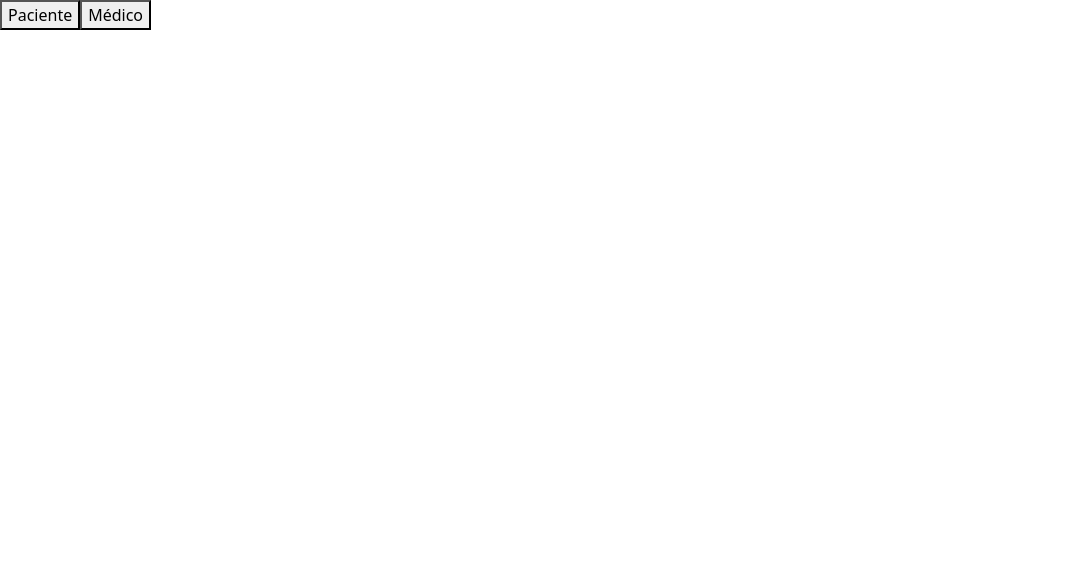
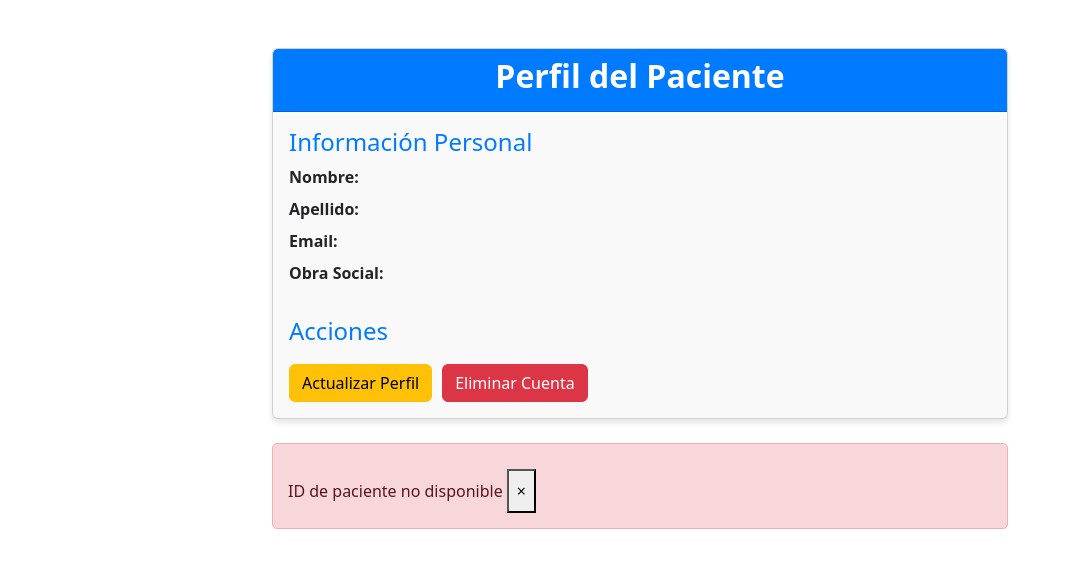
Before and after one commit to EmilioZallocco1/frontend-turnos-2, an Angular app: page /perfil in a window 1280 px wide. Before the commit this address led to /. Shown: the top 568 px of the page, without its empty margins (0-1071 px from the left). Built offline with nearby package versions, Linux system fonts and the light colour scheme.

Commit message:
agregue perfil

```diff
--- a/src/app/app-routing.module.ts
+++ b/src/app/app-routing.module.ts
@@ -6,6 +6,7 @@ import { RegistroComponent } from './registro/registro.component'; // Corrige la
 import { SelectorComponent } from './selector/selector.component';
 import { TurnoFormComponent } from './turno-form/turno-form.component';
 import {ListaTurnosComponent  } from './lista-turnos/lista-turnos.component';
+import { PerfilComponent } from './perfil/perfil.component';
 
 const routes: Routes = [
   { path: '', component: SelectorComponent },
@@ -15,6 +16,7 @@ const routes: Routes = [
   { path: 'registro', component: RegistroComponent },
   { path: 'turno-form', component: TurnoFormComponent },
   { path: 'listaTurnos', component:ListaTurnosComponent  },
+  { path: 'perfil', component: PerfilComponent },
   { path: '**', redirectTo: '' } // Ruta por defecto
 ];
 
--- a/src/app/app.module.ts
+++ b/src/app/app.module.ts
@@ -11,6 +11,7 @@ import { RegistroComponent } from './registro/registro.component';
 import { SelectorComponent } from './selector/selector.component';
 import { TurnoFormComponent } from './turno-form/turno-form.component';
 import { ListaTurnosComponent } from './lista-turnos/lista-turnos.component';
+import { PerfilComponent } from './perfil/perfil.component';
 
 
 @NgModule({
@@ -22,6 +23,7 @@ import { ListaTurnosComponent } from './lista-turnos/lista-turnos.component';
     SelectorComponent,
     TurnoFormComponent,
     ListaTurnosComponent,
+    PerfilComponent,
 
   ],
   imports: [
--- a/src/app/home/home.component.ts
+++ b/src/app/home/home.component.ts
@@ -28,6 +28,6 @@ export class HomeComponent implements OnInit {
   }
 
   verPerfil() {
-    // Implementa la lógica para ver el perfil
+    this.router.navigate(['/perfil']);
   }
 }
--- a/src/app/lista-turnos/lista-turnos.component.html
+++ b/src/app/lista-turnos/lista-turnos.component.html
@@ -1,33 +1,39 @@
-<div class="container mt-5">
+
+
+
+
+
+
+
+
+  <div class="container mt-5">
     <h2>Mis Turnos</h2>
+
+    <!-- Mensaje de éxito -->
+    <div *ngIf="successMessage" class="alert alert-success" role="alert">
+      {{ successMessage }}
+    </div>
+
+    <!-- Mensaje de error -->
+    <div *ngIf="error" class="alert alert-danger" role="alert">
+      {{ error }}
+    </div>
+
     <div *ngIf="turnos && turnos.length > 0; else noTurnos">
       <ul class="list-group">
         <li *ngFor="let turno of turnos" class="list-group-item">
-          <div>
-            <strong>ID:</strong> {{ turno.id }}
-          </div>
-          <div>
-            <strong>Fecha:</strong> {{ turno.fecha | date:'shortDate' }}
-          </div>
-          <div>
-            <strong>Hora:</strong> {{ turno.hora }}
-          </div>
-          <div>
-            <strong>Estado:</strong> {{ turno.estado }}
-          </div>
-          <div>
-            <strong>Descripción:</strong> {{ turno.descripcion }}
-          </div>
-          <div>
-            <strong>Médico:</strong> {{ turno.medico.nombre }} {{ turno.medico.apellido }}
-          </div>
-          <div>
-            <strong>Paciente:</strong> {{ turno.paciente.nombre }} {{ turno.paciente.apellido }}
-          </div>
+          <div><strong>ID:</strong> {{ turno.id }}</div>
+          <div><strong>Fecha:</strong> {{ turno.fecha | date:'shortDate' }}</div>
+          <div><strong>Hora:</strong> {{ turno.hora }}</div>
+          <div><strong>Estado:</strong> {{ turno.estado }}</div>
+          <div><strong>Descripción:</strong> {{ turno.descripcion }}</div>
+          <div><strong>Médico:</strong> {{ turno.medico.nombre }}</div>
+          <div><strong>Paciente:</strong> {{ turno.paciente.nombre }}</div>
 
-          <!-- Botones para eliminar o actualizar -->
+          <!-- Botón Eliminar -->
           <button class="btn btn-warning">Editar</button>
-          <button class="btn btn-danger">Eliminar</button>
+          <button class="btn btn-danger" (click)="eliminarTurno(turno.id)">Eliminar</button>
+
         </li>
       </ul>
     </div>
--- a/src/app/lista-turnos/lista-turnos.component.ts
+++ b/src/app/lista-turnos/lista-turnos.component.ts
@@ -10,6 +10,7 @@ import { AuthService } from '../auth.service'; // Asegúrate de importar el serv
 export class ListaTurnosComponent implements OnInit {
   turnos: any[] = [];  // Array para almacenar los turnos obtenidos
   error: string | null = null;
+  successMessage: string | null = null; // Variable para el mensaje de éxito
 
   constructor(private turnoService: TurnoService, private authService: AuthService) {}
 
@@ -28,4 +29,35 @@ export class ListaTurnosComponent implements OnInit {
       }
     );
   }
+
+    // Método para eliminar un turno
+    eliminarTurno(turnoId: number) {
+      console.log(`Intentando eliminar turno con ID: ${turnoId}`); // Asegúrate de que la función es llamada
+
+      // Llamada al servicio para eliminar el turno
+      this.turnoService.eliminarTurno(turnoId).subscribe(
+        () => {
+          console.log('Recibido el éxito de la API para eliminar el turno'); // Verifica que la respuesta de la API ha llegado correctamente
+
+          // Filtrar el turno eliminado de la lista
+          this.turnos = this.turnos.filter(turno => turno.id !== turnoId);
+
+          // Mostrar el mensaje de éxito
+          this.successMessage = `Turno con ID ${turnoId} eliminado con éxito`;
+          console.log(`Turno con ID ${turnoId} eliminado con éxito`); // Verifica que este log es alcanzado
+
+          // Limpiar el mensaje después de 3 segundos
+          setTimeout(() => {
+            this.successMessage = null;
+          }, 3000);
+        },
+        error => {
+          this.error = 'Error al eliminar el turno';
+          console.error('Error al eliminar el turno en el componente:', error);
+        }
+      );
+    }
+
+
+
 }
--- /dev/null
+++ b/src/app/paciente.service.ts
@@ -0,0 +1,58 @@
+// paciente.service.ts
+import { Injectable } from '@angular/core';
+import { HttpClient, HttpHeaders } from '@angular/common/http';
+import { Observable, throwError } from 'rxjs';
+import { catchError } from 'rxjs/operators';
+import { AuthService } from './auth.service';
+import { tap } from 'rxjs/operators';
+
+@Injectable({
+  providedIn: 'root'
+})
+export class PacienteService {
+  private apiUrl = 'http://localhost:3000/api/pacientes';
+
+  constructor(private http: HttpClient, private authService: AuthService) {}
+
+  // Método para obtener los datos de un paciente autenticado
+  getPacienteData(): Observable<any> {
+    const pacienteId = this.authService.getPacienteId(); // Obtiene el ID del paciente desde AuthService
+    console.log('Paciente ID en Servicio:', pacienteId);  // Verifica el pacienteId aquí
+
+
+    if (!pacienteId) {
+      return throwError('Paciente no autenticado');
+    }
+
+    const headers = new HttpHeaders({ 'Content-Type': 'application/json' });
+    return this.http.get<any>(`${this.apiUrl}/${pacienteId}`, { headers })
+      .pipe(
+        catchError(err => {
+          console.error('Error al obtener los datos del paciente:', err);
+          return throwError(err.error.message || 'Error en el servidor');
+        })
+      );
+  }
+
+
+  actualizarPaciente(pacienteId: number, datos: any): Observable<any> {
+    return this.http.put<any>(`${this.apiUrl}/${pacienteId}`, datos);
+  }
+
+  // Método para eliminar paciente
+  eliminarPaciente(pacienteId: number): Observable<void> {
+    console.log(`Intentando eliminar paciente con ID: ${pacienteId}`);
+    const headers = new HttpHeaders({ 'Content-Type': 'application/json' });
+
+    return this.http.delete<void>(`${this.apiUrl}/${pacienteId}`, { headers })
+      .pipe(
+        tap(() => {
+          console.log(`Paciente con ID ${pacienteId} eliminado en la API`);
+        }),
+        catchError(err => {
+          console.error('Error al eliminar el paciente en el servicio:', err);
+          return throwError(err.error.message || 'Error en el servidor');
+        })
+      );
+  }
+}
--- /dev/null
+++ b/src/app/perfil/perfil.component.html
@@ -0,0 +1,46 @@
+<div *ngIf="paciente" class="container mt-5">
+    <div class="row justify-content-center">
+      <div class="col-md-8">
+        <!-- Encabezado -->
+        <div class="card mb-4">
+          <div class="card-header text-center">
+            <h2>Perfil del Paciente</h2>
+          </div>
+          <div class="card-body">
+            <!-- Información del paciente -->
+            <div class="row">
+              <div class="col-12 mb-3">
+                <h4>Información Personal</h4>
+                <ul class="list-unstyled">
+                  <li><strong>Nombre:</strong> {{ paciente.nombre }}</li>
+                  <li><strong>Apellido:</strong> {{ paciente.apellido }}</li>
+                  <li><strong>Email:</strong> {{ paciente.email }}</li>
+                  <li><strong>Obra Social:</strong> {{ paciente.obraSocial?.nombre }}</li>
+                </ul>
+              </div>
+              <div class="col-12">
+                <h4>Acciones</h4>
+                <button class="btn btn-warning" (click)="actualizarPerfil()">Actualizar Perfil</button>
+                <button class="btn btn-danger" (click)="eliminarCuenta()">Eliminar Cuenta</button>
+              </div>
+            </div>
+          </div>
+        </div>
+
+        <!-- Mensajes de éxito o error -->
+        <div *ngIf="successMessage" class="alert alert-success alert-dismissible fade show" role="alert">
+          {{ successMessage }}
+          <button type="button" class="close" data-dismiss="alert" aria-label="Close">
+            <span aria-hidden="true">&times;</span>
+          </button>
+        </div>
+
+        <div *ngIf="error" class="alert alert-danger alert-dismissible fade show" role="alert">
+          {{ error }}
+          <button type="button" class="close" data-dismiss="alert" aria-label="Close">
+            <span aria-hidden="true">&times;</span>
+          </button>
+        </div>
+      </div>
+    </div>
+  </div>
--- /dev/null
+++ b/src/app/perfil/perfil.component.scss
@@ -0,0 +1,47 @@
+/* Agregamos algo de estilo para los botones y los mensajes */
+.card {
+    box-shadow: 0 4px 6px rgba(0, 0, 0, 0.1);
+  }
+
+  .card-header {
+    background-color: #007bff;
+    color: white;
+  }
+
+  .card-body {
+    background-color: #f9f9f9;
+    border-radius: 8px;
+  }
+
+  h2 {
+    font-size: 2rem;
+    font-weight: bold;
+  }
+
+  h4 {
+    color: #007bff;
+  }
+
+  ul {
+    list-style-type: none;
+    padding-left: 0;
+  }
+
+  ul li {
+    margin-bottom: 0.5rem;
+  }
+
+  button {
+    margin-top: 10px;
+    margin-right: 10px;
+  }
+
+  .alert {
+    margin-top: 20px;
+    padding: 15px;
+    border-radius: 5px;
+  }
+
+  .alert .close {
+    padding: 0.5rem;
+  }
--- /dev/null
+++ b/src/app/perfil/perfil.component.ts
@@ -0,0 +1,79 @@
+import { Component, OnInit } from '@angular/core';
+import { PacienteService } from '../paciente.service';
+import { AuthService } from '../auth.service';
+import { Router } from '@angular/router';
+
+@Component({
+  selector: 'app-perfil',
+  templateUrl: './perfil.component.html',
+  styleUrls: ['./perfil.component.scss']
+})
+export class PerfilComponent implements OnInit {
+  paciente: any = {}; // Variable para almacenar los datos del paciente
+  error: string | null = null;
+  successMessage: string | null = null;
+
+  constructor(
+    private pacienteService: PacienteService,
+    private authService: AuthService,
+    private router: Router
+  ) {}
+
+  ngOnInit() {
+    this.obtenerPerfil(); // Llama a obtenerPerfil al cargar el componente
+  }
+
+  obtenerPerfil() {
+    const pacienteId = this.authService.getPacienteId();
+    if (pacienteId !== null) {
+      this.pacienteService.getPacienteData().subscribe(
+        (response) => {
+          console.log('Datos del paciente recibidos:', response);
+          this.paciente = response.data; // Asigna los datos del paciente a la propiedad
+        },
+        (error) => {
+          this.error = 'Error al cargar el perfil';
+          console.error('Error:', error);
+        }
+      );
+    } else {
+      this.error = 'ID de paciente no disponible';
+    }
+  }
+
+  actualizarPerfil() {
+    const pacienteId = this.authService.getPacienteId();
+    if (pacienteId !== null) {  // Verifica que el ID no sea null
+      this.pacienteService.actualizarPaciente(pacienteId, this.paciente).subscribe(
+        () => {
+          this.successMessage = 'Perfil actualizado con éxito';
+          setTimeout(() => (this.successMessage = null), 3000);
+        },
+        (error) => {
+          this.error = 'Error al actualizar el perfil';
+          console.error('Error:', error);
+        }
+      );
+    } else {
+      this.error = 'ID de paciente no disponible';
+    }
+  }
+
+  eliminarCuenta() {
+    const pacienteId = this.authService.getPacienteId();
+    if (pacienteId !== null) {  // Verifica que el ID no sea null
+      this.pacienteService.eliminarPaciente(pacienteId).subscribe(
+        () => {
+          this.router.navigate(['/']); // Redirige a la página de inicio después de eliminar la cuenta
+        },
+        (error) => {
+          this.error = 'Error al eliminar la cuenta';
+          console.error('Error:', error);
+        }
+      );
+    } else {
+      this.error = 'ID de paciente no disponible';
+    }
+  }
+
+}
--- a/src/app/turno.service.ts
+++ b/src/app/turno.service.ts
@@ -3,6 +3,8 @@ import { HttpClient, HttpHeaders } from '@angular/common/http';
 import { Observable, throwError } from 'rxjs';
 import { catchError } from 'rxjs/operators';
 import { AuthService } from './auth.service';
+import { tap } from 'rxjs/operators';
+
 
 @Injectable({
   providedIn: 'root'
@@ -57,13 +59,17 @@ getTurnosPorPaciente(): Observable<any> {
 // }
 
 // // Método para eliminar un turno
-eliminarTurno(turnoId: number): Observable<any> {
+eliminarTurno(turnoId: number): Observable<void> {
+  console.log(`Intentando eliminar turno con ID: ${turnoId}`);
   const headers = new HttpHeaders({ 'Content-Type': 'application/json' });
-  return this.http.delete<any>(`${this.apiUrl}/${turnoId}`, { headers })
+  return this.http.delete<void>(`${this.apiUrl}/${turnoId}`, { headers })
     .pipe(
+      tap(() => {
+        console.log(`Turno con ID ${turnoId} eliminado en la API`);
+      }),
       catchError(err => {
-        console.error('Error al eliminar el turno:', err);
-        return throwError(() => err.error?.message || 'Error en el servidor');
+        console.error('Error al eliminar el turno en el servicio:', err);
+        return throwError(err.error.message || 'Error en el servidor');
       })
     );
 }
```
Also changed, not shown: src/app/models/paciente.interface.ts (added, +7 -0 lines), 2 other files (tests, documents, lock files or other folders).
